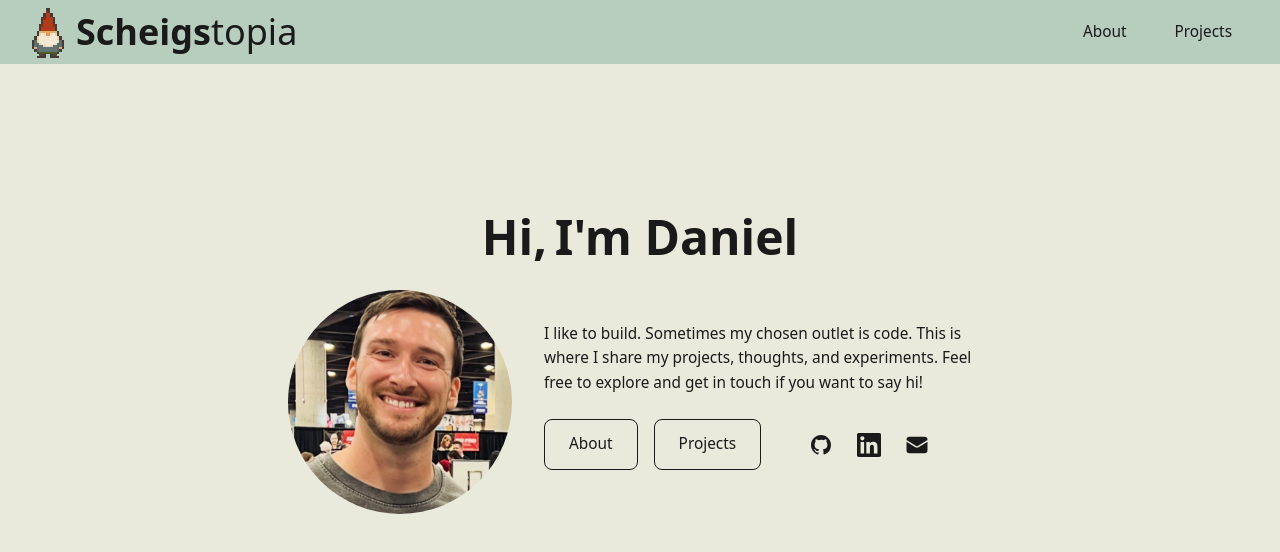
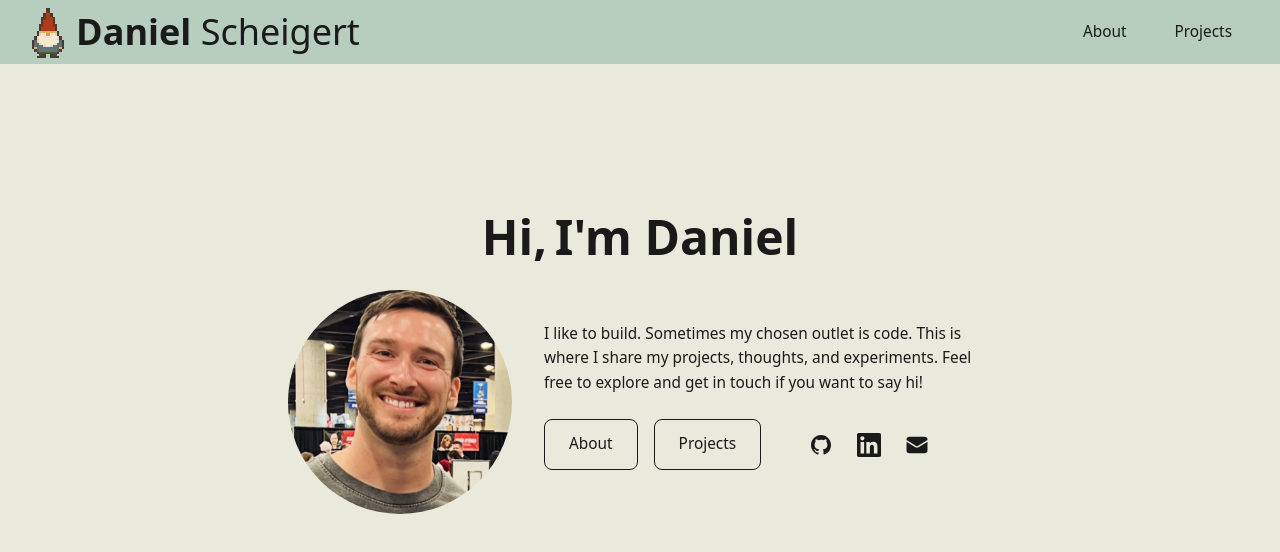
Before and after one commit to dscheigs/scheigstopia, a Next.js app: page / in a window 1280 px wide. Shown: the top 552 px of the page. Built offline with nearby package versions, Linux system fonts and the light colour scheme.

Commit message:
feat: update header title

```diff
--- a/src/app/layout.tsx
+++ b/src/app/layout.tsx
@@ -14,9 +14,9 @@ const jetbrainsMono = JetBrains_Mono({
 });
 
 export const metadata: Metadata = {
-    title: 'Daniel Scheigert', //TODO: would be neat to have this dynamic
+    title: 'Daniel Scheigert',
     description:
-        'Welcome to my humble internet cottage. I sometimes write about things I find interesting, share my projects, and showcase my skills.',
+        'A place to share my projects, thoughts, and experiences as a software engineer.',
 };
 
 export default function RootLayout({
--- a/src/components/layout/Header.tsx
+++ b/src/components/layout/Header.tsx
@@ -26,8 +26,10 @@ export default function Header() {
                         >
                             <GnomeIcon size={32} className="flex-shrink-0" />
                             <div>
-                                <span className="font-bold">Scheigs</span>
-                                <span className="font-extralight">topia</span>
+                                <span className="font-bold">Daniel</span>
+                                <span className="font-extralight">
+                                    &nbsp;Scheigert
+                                </span>
                             </div>
                         </Link>
                     </div>
```
